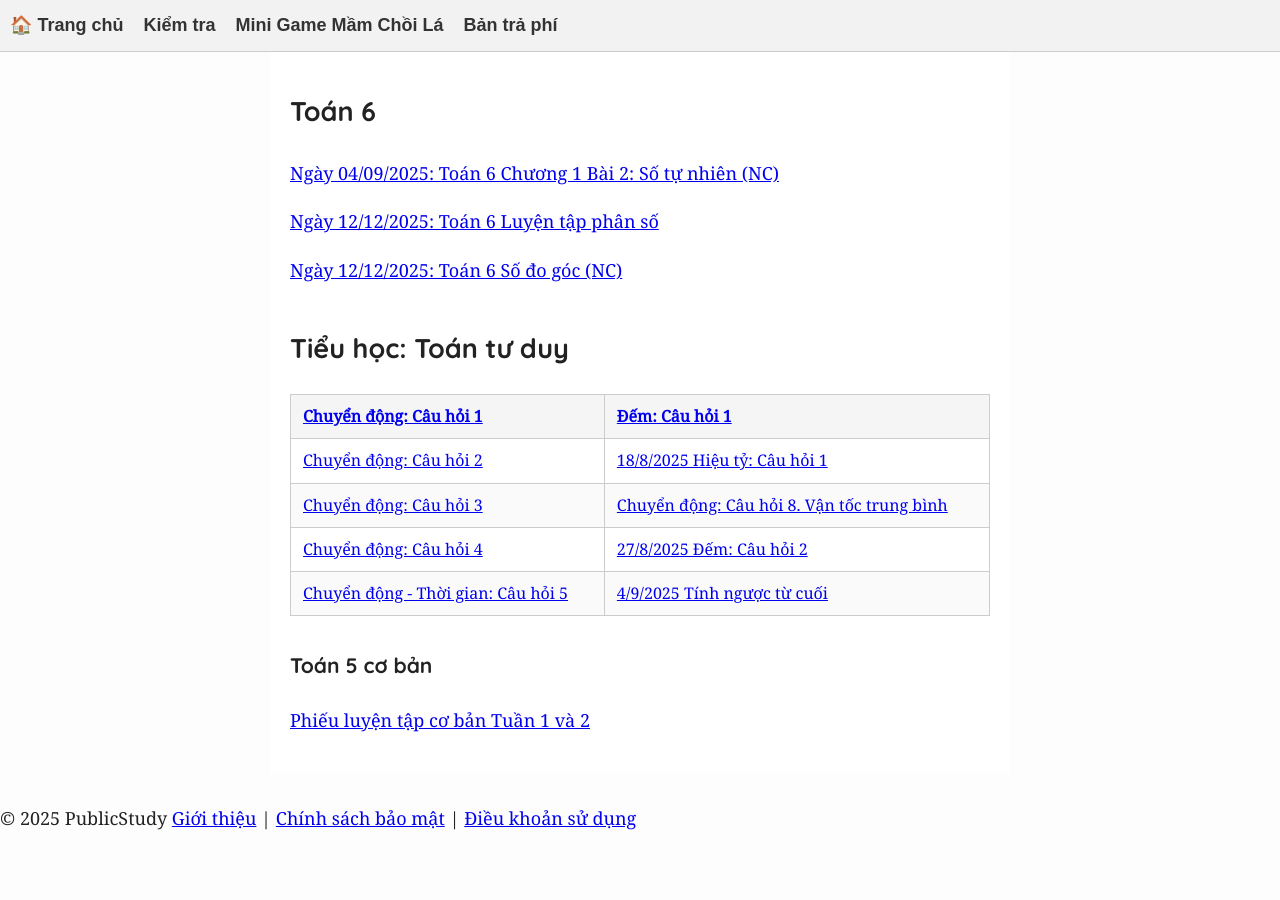
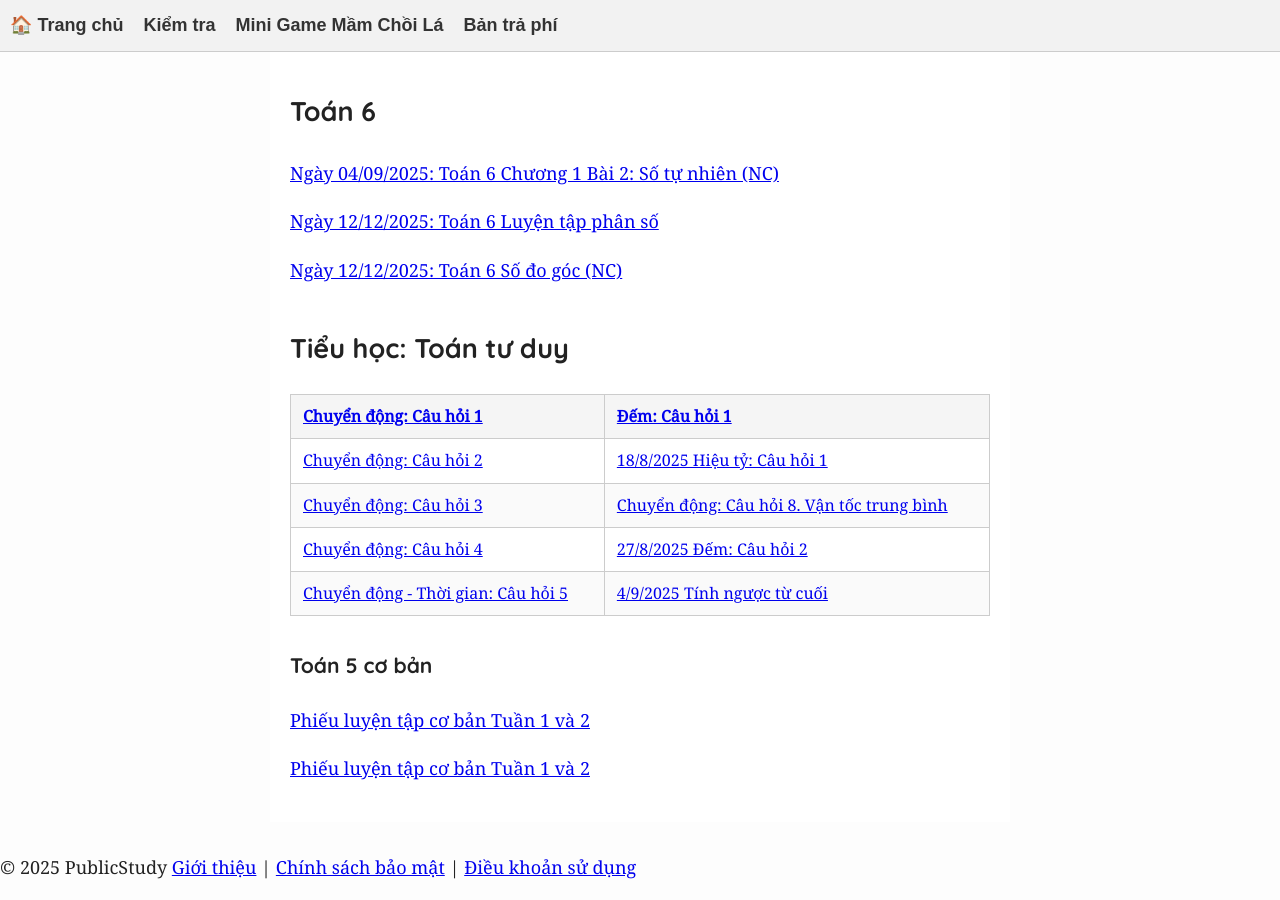
Before and after one commit to NguyenMuoiVN1988/publicstudyrepo, a Jekyll site: the page built from index.md, in a window 1280 px wide and 900 px high, scrolled down 3128 px. Built offline with Jekyll 4.4.1, drawn with Linux system fonts in a browser that asks for light colours; before the commit the page ends 3980 px from its top, so only the background shows below that.

Commit message:
Add Week 3 and 4 practice sheet link

```diff
--- a/index.md
+++ b/index.md
@@ -108,3 +108,5 @@ title: "Public Study"
 
 ### Toán 5 cơ bản
 [Phiếu luyện tập cơ bản Tuần 1 và 2](T5/T5CBTuan1and2.html)
+
+[Phiếu luyện tập cơ bản Tuần 1 và 2](T5/T5CBTuan3and4.html)
```
